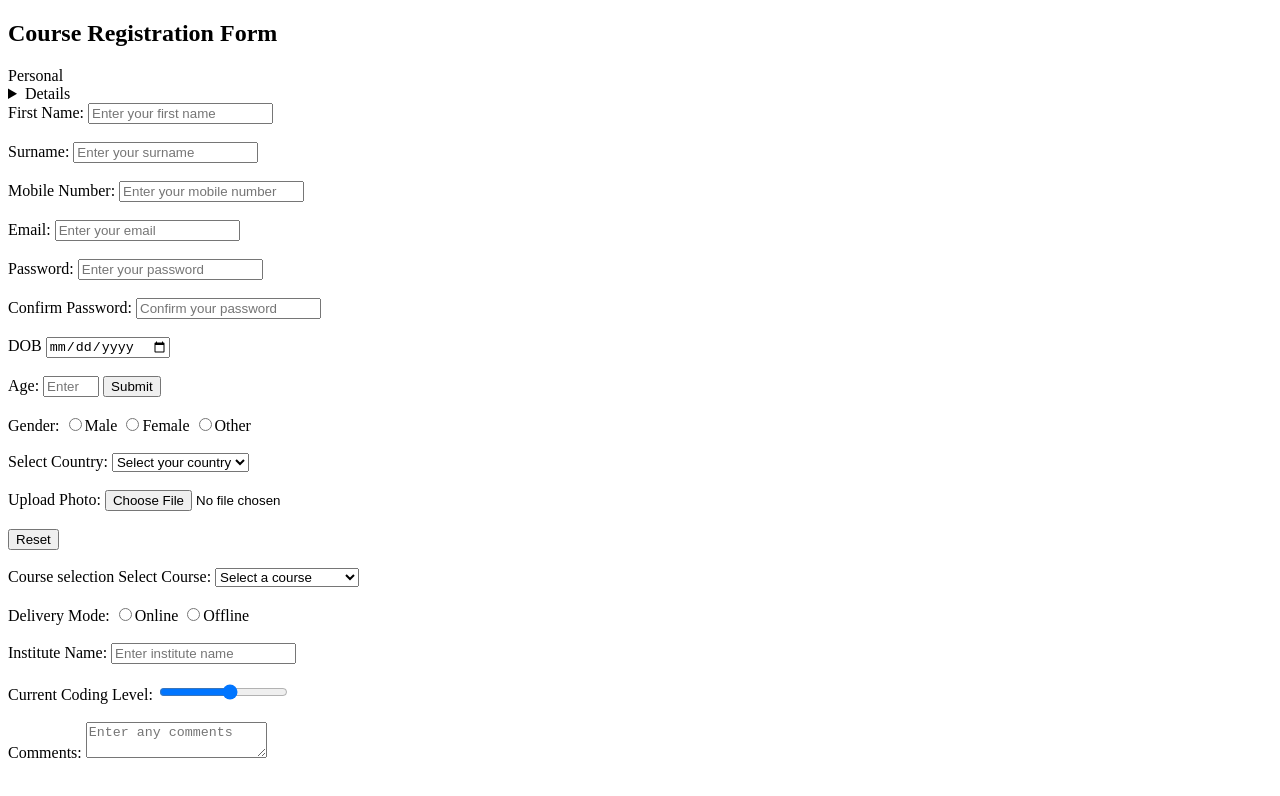
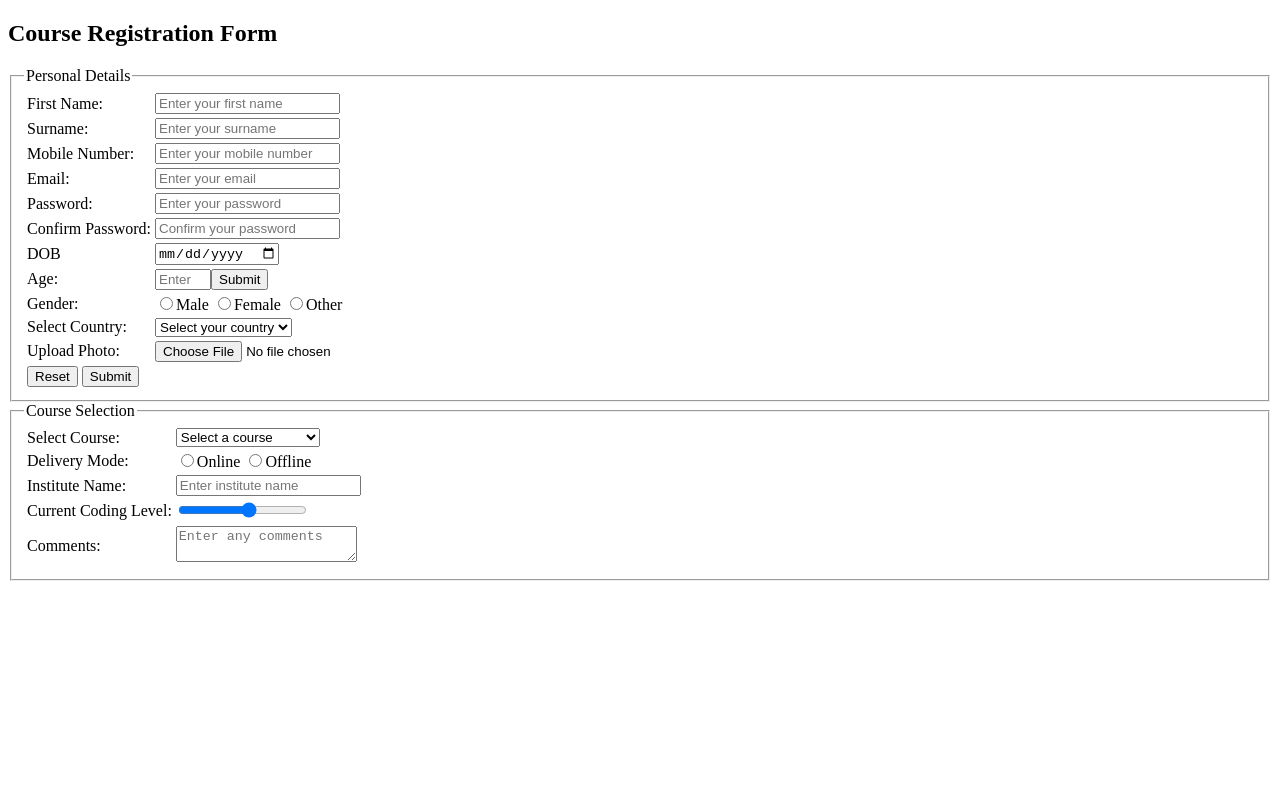
Before and after one commit to asbin72/TAP_FRONTEND, a plain HTML site: page Login/index.html in a window 1280 px wide. Drawn offline with Linux system fonts and the light colour scheme.

Commit message:
first commit

```diff
--- a/Login/index.html
+++ b/Login/index.html
@@ -8,59 +8,102 @@
 <body>
     <h2>Course Registration Form</h2>
 
-    Personal <Details></Details>
     <form action="">
-        <label for="fname">First Name:</label>
-        <input type="text" name="fname" id="fname" placeholder="Enter your first name" required><br><br>
-        <label for="sname">Surname:</label>
-        <input type="text" name="sname" id="sname" placeholder="Enter your surname" required><br><br>
-        <label for="mobno">Mobile Number:</label>
-        <input type="tel" name="mobno" id="mobno" placeholder="Enter your mobile number" required><br><br>
-        <label for="email">Email:</label>
-        <input type="email" name="email" id="email" placeholder="Enter your email" required><br><br>
-        <label for="pass">Password:</label>
-        <input type="password" name="pass" id="pass" placeholder="Enter your password" required><br><br>
-        <label for="confpass">Confirm Password:</label>
-        <input type="password" name="confpass" id="confpass" placeholder="Confirm your password" required><br><br>
-        <label for="dob">DOB</label>
-        <input type="date" name="dob" id="dob" required><br><br>
-        <label for="age">Age:</label>
-        <input type="number" name="age" id="age" min="18" max="70" placeholder="Enter your age" required>
-        <input type="submit" value="Submit"><br><br>
-        <label for="gender">Gender:</label>
-        <input type="radio" name="gender" value="male" required><label for="male">Male</label>
+         <fieldset>
+            <table>
+                <legend>Personal Details</legend>
+        <tr>
+            <td><label for="fname">First Name:</label></td>
+            <td><input type="text" name="fname" id="fname" placeholder="Enter your first name" required></td>
+        </tr>
+        <tr>
+            <td><label for="sname">Surname:</label></td>
+            <td><input type="text" name="sname" id="sname" placeholder="Enter your surname" required></td>
+        </tr>
+        <tr>
+            <td><label for="mobno">Mobile Number:</label></td>
+            <td><input type="tel" name="mobno" id="mobno" placeholder="Enter your mobile number" required></td>
+        </tr>
+        <tr>
+            <td><label for="email">Email:</label></td>
+            <td><input type="email" name="email" id="email" placeholder="Enter your email" required></td>
+        </tr>
+        <tr>
+            <td><label for="pass">Password:</label></td>
+            <td><input type="password" name="pass" id="pass" placeholder="Enter your password" required></td>
+        </tr>
+        <tr>
+            <td><label for="confpass">Confirm Password:</label></td>
+            <td><input type="password" name="confpass" id="confpass" placeholder="Confirm your password" required></td>
+        </tr>
+        <tr>
+            <td><label for="dob">DOB</label></td>
+            <td><input type="date" name="dob" id="dob" required></td>
+        </tr>
+        <tr>
+            <td><label for="age">Age:</label></td>
+            <td><input type="number" name="age" id="age" min="18" max="70" placeholder="Enter age" required><input type="submit" value="Submit"></td>
+        </tr>
+        <tr>
+            <td><label for="gender">Gender:</label></td>
+            <td><input type="radio" name="gender" value="male" required><label for="male">Male</label>
                 <input type="radio" name="gender" value="female" required><label for="female">Female</label>
-        <input type="radio" name="gender" value="other" required><label for="other">Other</label><br><br>
-        <label for="selection">Select Country:</label>
-        <select name="selection" required>
+                <input type="radio" name="gender" value="other" required><label for="other">Other</label></td>
+        </tr>
+        <tr>
+            <td><label for="selection">Select Country:</label></td>
+            <td><select name="selection" required>
                 <option value="">Select your country</option>
                 <option value="india">India</option>
                 <option value="usa">USA</option>
                 <option value="uk">UK</option>
                 <option value="australia">Australia</option>
-            <option value="canada">Canada</option></select><br><br>
-        <label for="upload">Upload Photo:</label>
-        <input type="file" id="upload" name="upload" accept="image/*"><br><br>
-        <input type="reset" value="Reset"><br><br>
+                <option value="canada">Canada</option></select></td>
+        </tr>
+        <tr>
+            <td><label for="upload">Upload Photo:</label></td>
+            <td><input type="file" id="upload" name="upload" accept="image/*"></td>
+        </tr>
+        <tr>
+            </fieldset>
+            <td> <input type="reset" value="Reset"> <input type="submit" value="Submit"></td>
 
-        Course selection
+        </tr></table></fieldset>
 
-        <label for="Course">Select Course:</label>
-        <select name="Course" id="Course" required>
+        <fieldset>
+            <legend>Course Selection</legend>
+            <table>
+
+        <tr>
+            <td><label for="Course">Select Course:</label></td>
+            <td><select name="Course" id="Course" required>
                 <option value="">Select a course</option>
                 <option value="webdev">Web Development</option>
                 <option value="data-science">Data Science</option>
                 <option value="mobile-dev">Mobile Development</option>
-        </select><br><br>
-        <label for="mode">Delivery Mode:</label>
-        <input type="radio" name="mode" value="online" required><label for="online">Online</label>
-        <input type="radio" name="mode" value="offline" required><label for="offline">Offline</label><br><br>
-        <label for="ins">Institute Name:</label>
-        <input type="text" name="ins" id="ins" placeholder="Enter institute name" required><br><br>
-        <label for="level">Current Coding Level:</label>
-        <input type="range" name="level" id="level" min="1" max="10" required><br><br>
-        <label for="com">Comments:</label>
-        <textarea name="com" id="com" placeholder="Enter any comments"></textarea><br><br>
+            </select></td>
+        </tr>
+        <tr>
+            <td><label for="mode">Delivery Mode:</label></td>
+            <td><input type="radio" name="mode" value="online" required><label for="online">Online</label>
+                <input type="radio" name="mode" value="offline" required><label for="offline">Offline</label></td>
+        </tr>
+        <tr>
+            <td><label for="ins">Institute Name:</label></td>
+            <td><input type="text" name="ins" id="ins" placeholder="Enter institute name" required></td>
+        </tr>
+        <tr>
+            <td><label for="level">Current Coding Level:</label></td>
+            <td><input type="range" name="level" id="level" min="1" max="10" required></td>
+        </tr>
+        <tr>
+            <td><label for="com">Comments:</label></td>
+            <td><textarea name="com" id="com" placeholder="Enter any comments"></textarea></td>
+        </tr>
+        </table>
+        </fieldset>
+
+
     </form>
 
 </body>
```
Lines whose indentation alone changed are shown as unchanged.
